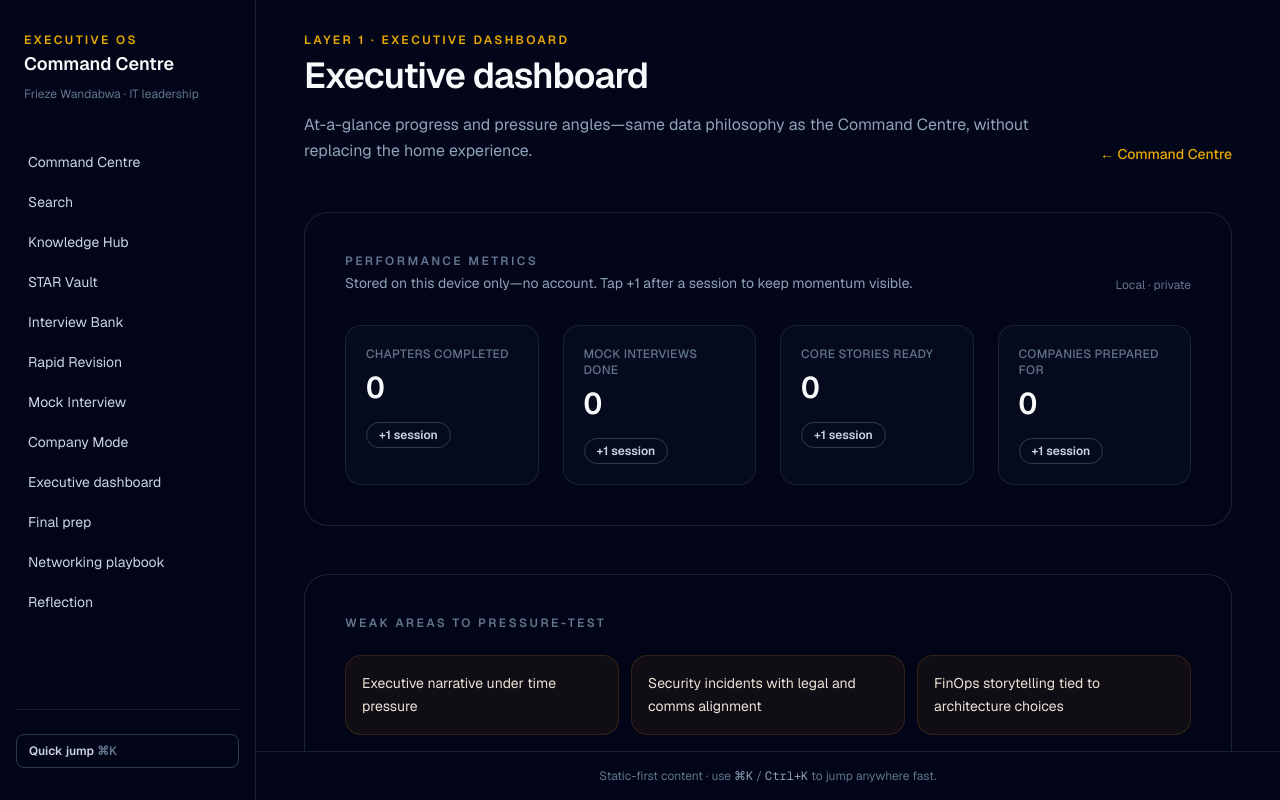
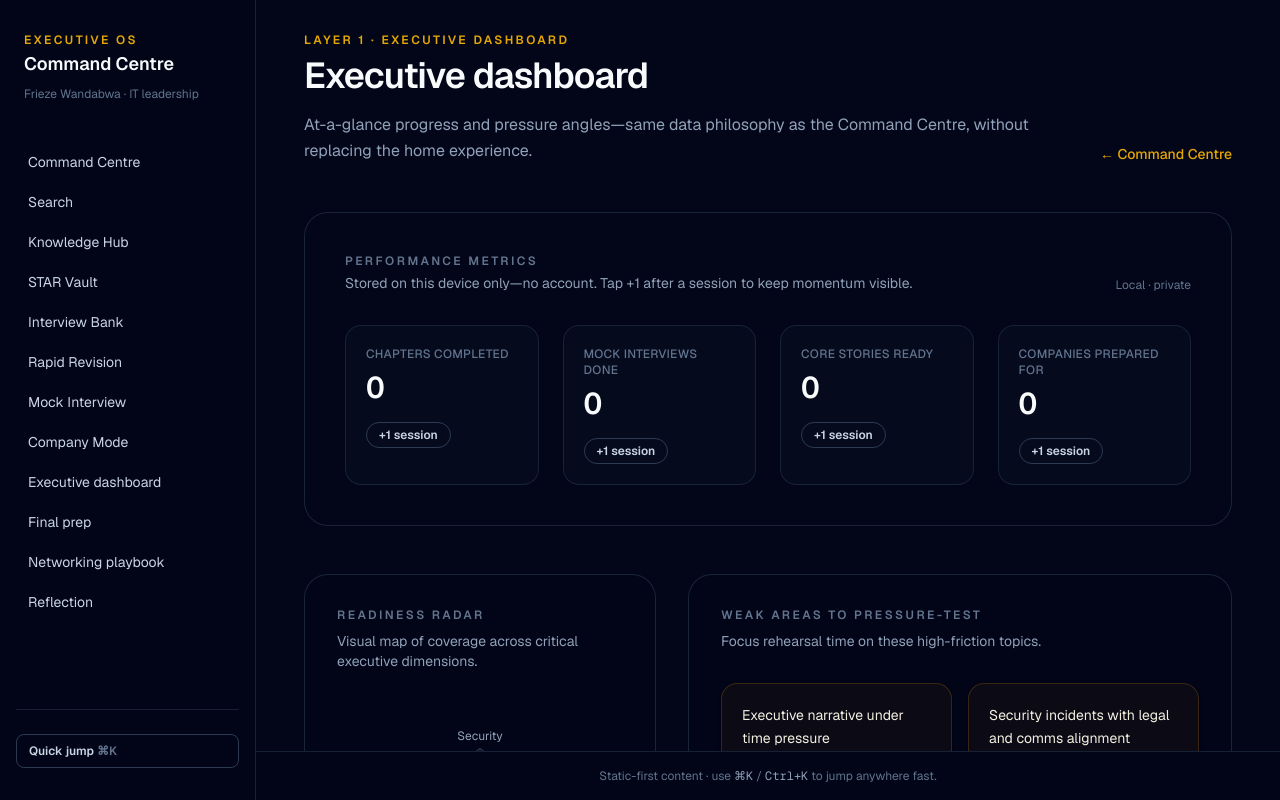
Before and after one commit to FRIEZEWANDABWA/jobrehersal, a Next.js app: page /executive-dashboard in a window 1280 px wide. Built offline with nearby package versions, Linux system fonts and the light colour scheme.

Commit message:
feat: add premium aesthetics, framer-motion, and performance radar

```diff
--- a/app/executive-dashboard/page.tsx
+++ b/app/executive-dashboard/page.tsx
@@ -2,6 +2,7 @@ import type { Metadata } from "next";
 import Link from "next/link";
 import { PageIntro } from "@/components/PageIntro";
 import { CommandCentreProgress } from "@/components/CommandCentreProgress";
+import { PerformanceRadar } from "@/components/PerformanceRadar";
 
 export const metadata: Metadata = {
   title: "Executive dashboard",
@@ -17,7 +18,7 @@ const weakAreas = [
 
 export default function ExecutiveDashboardPage() {
   return (
-    <div className="space-y-12">
+    <div className="space-y-8 lg:space-y-12">
       <div className="flex flex-col gap-4 sm:flex-row sm:items-end sm:justify-between">
         <PageIntro
           eyebrow="Layer 1 · Executive dashboard"
@@ -26,7 +27,7 @@ export default function ExecutiveDashboardPage() {
         />
         <Link
           href="/"
-          className="shrink-0 text-sm font-medium text-amber-400/90 hover:text-amber-200"
+          className="shrink-0 text-sm font-medium text-amber-400/90 hover:text-amber-200 transition-colors"
         >
           ← Command Centre
         </Link>
@@ -34,15 +35,33 @@ export default function ExecutiveDashboardPage() {
 
       <CommandCentreProgress />
 
-      <section className="rounded-3xl border border-slate-800/90 bg-slate-950/40 p-8 sm:p-10">
+      <div className="grid grid-cols-1 gap-8 lg:grid-cols-5">
+        <section className="rounded-3xl border border-slate-800/90 bg-slate-950/40 p-6 sm:p-8 lg:col-span-2 flex flex-col justify-between backdrop-blur-sm">
+          <div>
+            <h2 className="text-xs font-semibold uppercase tracking-[0.2em] text-slate-500">
+              Readiness Radar
+            </h2>
+            <p className="mt-2 text-sm text-slate-400">
+              Visual map of coverage across critical executive dimensions.
+            </p>
+          </div>
+          <div className="mt-6 flex-1 min-h-[300px]">
+            <PerformanceRadar />
+          </div>
+        </section>
+
+        <section className="rounded-3xl border border-slate-800/90 bg-slate-950/40 p-6 sm:p-8 lg:col-span-3 backdrop-blur-sm">
           <h2 className="text-xs font-semibold uppercase tracking-[0.2em] text-slate-500">
             Weak areas to pressure-test
           </h2>
-        <ul className="mt-6 grid gap-3 sm:grid-cols-3">
+          <p className="mt-2 text-sm text-slate-400">
+            Focus rehearsal time on these high-friction topics.
+          </p>
+          <ul className="mt-8 grid gap-4 sm:grid-cols-2 lg:grid-cols-1 xl:grid-cols-2">
             {weakAreas.map((w) => (
               <li
                 key={w}
-              className="rounded-2xl border border-amber-500/15 bg-amber-500/[0.06] px-4 py-4 text-sm leading-relaxed text-amber-50/90"
+                className="flex items-center rounded-2xl border border-amber-500/20 bg-amber-500/[0.04] px-5 py-5 text-sm leading-relaxed text-amber-50/95 shadow-sm transition hover:border-amber-500/40 hover:bg-amber-500/[0.08]"
               >
                 {w}
               </li>
@@ -50,5 +69,6 @@ export default function ExecutiveDashboardPage() {
           </ul>
         </section>
       </div>
+    </div>
   );
 }
--- a/components/AppShell.tsx
+++ b/components/AppShell.tsx
@@ -2,6 +2,8 @@
 
 import Link from "next/link";
 import { useCallback, useEffect, useReducer } from "react";
+import { usePathname } from "next/navigation";
+import { AnimatePresence, motion } from "framer-motion";
 import { CommandPalette } from "@/components/CommandPalette";
 import { mainNav } from "@/lib/navigation";
 
@@ -25,6 +27,7 @@ function paletteReducer(
 }
 
 export function AppShell({ children }: { children: React.ReactNode }) {
+  const pathname = usePathname();
   const [palette, dispatchPalette] = useReducer(paletteReducer, {
     open: false,
     instanceKey: 0,
@@ -97,8 +100,8 @@ export function AppShell({ children }: { children: React.ReactNode }) {
           </div>
         </aside>
 
-        <div className="flex min-h-0 min-w-0 flex-1 flex-col overflow-hidden">
-          <header className="shrink-0 border-b border-slate-800/80 bg-slate-950/95 px-4 py-4 backdrop-blur lg:hidden">
+        <div className="flex min-h-0 min-w-0 flex-1 flex-col overflow-hidden relative">
+          <header className="shrink-0 border-b border-slate-800/80 bg-slate-950/95 px-4 py-4 backdrop-blur lg:hidden z-20 relative">
             <div className="flex items-start justify-between gap-3">
               <Link href="/" className="min-w-0">
                 <p className="truncate text-sm font-semibold text-slate-50">
@@ -134,11 +137,22 @@ export function AppShell({ children }: { children: React.ReactNode }) {
             </nav>
           </header>
 
-          <main className="min-h-0 flex-1 overflow-y-auto overscroll-y-contain px-4 py-8 sm:px-8 lg:px-12">
-            {children}
+          <main className="min-h-0 flex-1 overflow-y-auto overscroll-y-contain px-4 py-8 sm:px-8 lg:px-12 relative">
+            <AnimatePresence mode="wait">
+              <motion.div
+                key={pathname}
+                initial={{ opacity: 0, y: 8 }}
+                animate={{ opacity: 1, y: 0 }}
+                exit={{ opacity: 0, y: -8 }}
+                transition={{ duration: 0.2, ease: "easeOut" }}
+                className="h-full"
+              >
+                {children}
+              </motion.div>
+            </AnimatePresence>
           </main>
 
-          <footer className="shrink-0 border-t border-slate-800/80 bg-slate-950/95 px-4 py-4 text-center text-xs text-slate-500 sm:px-6 lg:px-12">
+          <footer className="shrink-0 border-t border-slate-800/80 bg-slate-950/95 px-4 py-4 text-center text-xs text-slate-500 sm:px-6 lg:px-12 z-20 relative">
             Static-first content · use{" "}
             <span className="font-mono text-slate-400">⌘K</span> /{" "}
             <span className="font-mono text-slate-400">Ctrl+K</span> to jump anywhere
--- a/components/CommandCentreCard.tsx
+++ b/components/CommandCentreCard.tsx
@@ -1,4 +1,7 @@
+"use client";
+
 import Link from "next/link";
+import { motion } from "framer-motion";
 
 type CommandCentreCardProps = {
   title: string;
@@ -14,24 +17,31 @@ export function CommandCentreCard({
   layer,
 }: CommandCentreCardProps) {
   return (
+    <motion.div
+      whileHover={{ y: -4, scale: 1.01 }}
+      transition={{ type: "spring", stiffness: 400, damping: 30 }}
+      className="h-full"
+    >
       <Link
         href={href}
-      className="group relative flex min-h-[200px] flex-col justify-between overflow-hidden rounded-3xl border border-slate-800/90 bg-gradient-to-br from-slate-900/70 via-slate-950/80 to-slate-950 p-8 shadow-[0_1px_0_rgba(255,255,255,0.04)_inset] transition hover:border-amber-500/35 hover:from-slate-900/85 hover:shadow-lg hover:shadow-amber-950/20"
+        className="group relative flex h-full min-h-[200px] flex-col justify-between overflow-hidden rounded-3xl border border-slate-700/40 bg-slate-900/40 p-8 shadow-[0_8px_32px_rgba(0,0,0,0.12)] backdrop-blur-md transition-colors hover:border-amber-500/50 hover:bg-slate-900/60"
       >
-      <div>
-        <p className="text-[10px] font-semibold uppercase tracking-[0.22em] text-amber-500/85">
+        <div className="absolute inset-0 bg-gradient-to-br from-white/[0.02] to-transparent pointer-events-none" />
+        <div className="relative z-10">
+          <p className="text-[10px] font-semibold uppercase tracking-[0.22em] text-amber-400/90">
             {layer}
           </p>
-        <h3 className="mt-3 text-xl font-semibold tracking-tight text-slate-50 group-hover:text-amber-50">
+          <h3 className="mt-3 text-xl font-semibold tracking-tight text-slate-50 group-hover:text-amber-50 transition-colors">
             {title}
           </h3>
-        <p className="mt-3 max-w-sm text-sm leading-relaxed text-slate-400 group-hover:text-slate-300">
+          <p className="mt-3 max-w-sm text-sm leading-relaxed text-slate-400 group-hover:text-slate-300 transition-colors">
             {description}
           </p>
         </div>
-      <span className="mt-8 text-xs font-semibold uppercase tracking-wider text-amber-400/90">
+        <span className="relative z-10 mt-8 block text-xs font-semibold uppercase tracking-wider text-amber-400/90 transition-transform duration-300 group-hover:translate-x-1">
           Enter →
         </span>
       </Link>
+    </motion.div>
   );
 }
--- /dev/null
+++ b/components/PerformanceRadar.tsx
@@ -0,0 +1,74 @@
+"use client";
+
+import {
+  Radar,
+  RadarChart,
+  PolarGrid,
+  PolarAngleAxis,
+  PolarRadiusAxis,
+  ResponsiveContainer,
+  Tooltip,
+} from "recharts";
+
+const data = [
+  {
+    subject: "Security",
+    A: 85,
+    fullMark: 100,
+  },
+  {
+    subject: "Architecture",
+    A: 90,
+    fullMark: 100,
+  },
+  {
+    subject: "FinOps",
+    A: 75,
+    fullMark: 100,
+  },
+  {
+    subject: "Boardroom",
+    A: 80,
+    fullMark: 100,
+  },
+  {
+    subject: "Strategy",
+    A: 85,
+    fullMark: 100,
+  },
+];
+
+export function PerformanceRadar() {
+  return (
+    <div className="flex h-[300px] w-full flex-col items-center justify-center">
+      <ResponsiveContainer width="100%" height="100%">
+        <RadarChart cx="50%" cy="50%" outerRadius="70%" data={data}>
+          <PolarGrid stroke="#334155" />
+          <PolarAngleAxis
+            dataKey="subject"
+            tick={{ fill: "#94a3b8", fontSize: 12 }}
+          />
+          <PolarRadiusAxis angle={30} domain={[0, 100]} tick={false} axisLine={false} />
+          <Tooltip
+            contentStyle={{
+              backgroundColor: "#020617",
+              borderColor: "#1e293b",
+              borderRadius: "8px",
+              color: "#f8fafc",
+              fontSize: "12px",
+            }}
+            itemStyle={{ color: "#fbbf24" }}
+          />
+          <Radar
+            name="Readiness Score"
+            dataKey="A"
+            stroke="#f59e0b"
+            strokeWidth={2}
+            fill="#f59e0b"
+            fillOpacity={0.2}
+          />
+        </RadarChart>
+      </ResponsiveContainer>
+    </div>
+  );
+}
--- a/package.json
+++ b/package.json
@@ -9,9 +9,12 @@
     "lint": "eslint"
   },
   "dependencies": {
+    "framer-motion": "^12.38.0",
+    "lucide-react": "^1.16.0",
     "next": "16.2.4",
     "react": "19.2.4",
-    "react-dom": "19.2.4"
+    "react-dom": "19.2.4",
+    "recharts": "^3.8.1"
   },
   "devDependencies": {
     "@tailwindcss/postcss": "^4",
```
Also changed, not shown: 1 other file (tests, documents, lock files or other folders). Lines whose indentation alone changed are shown as unchanged.
